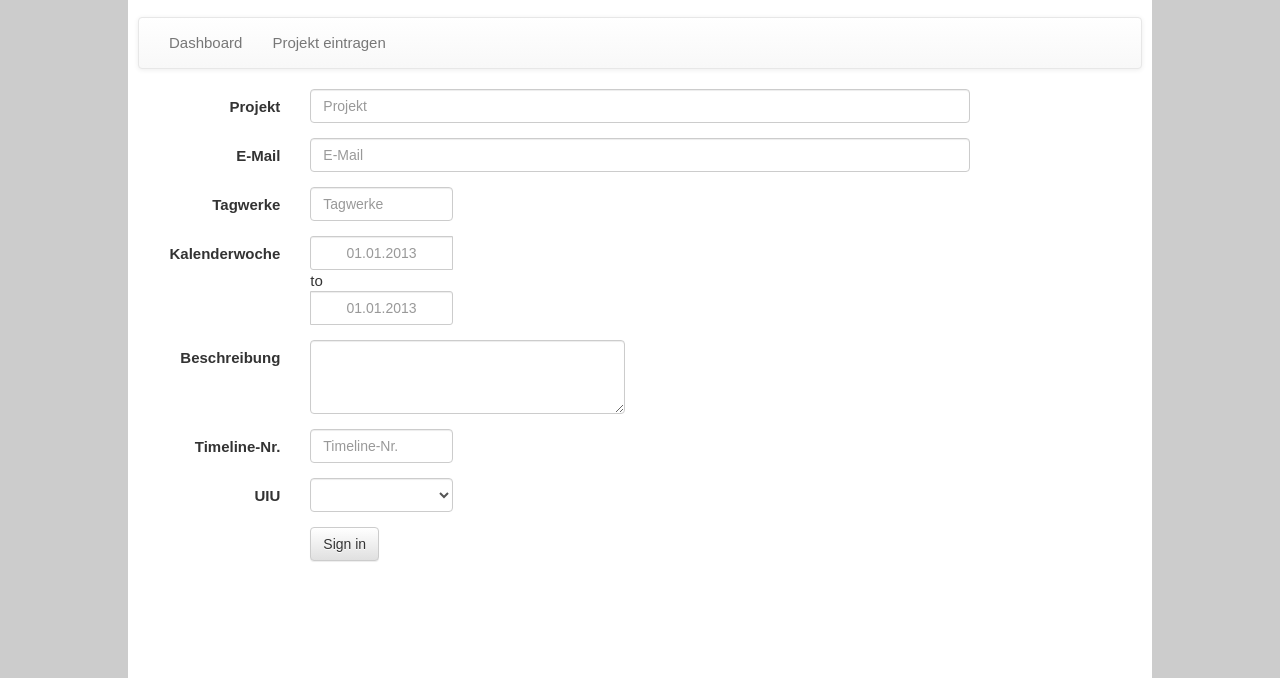
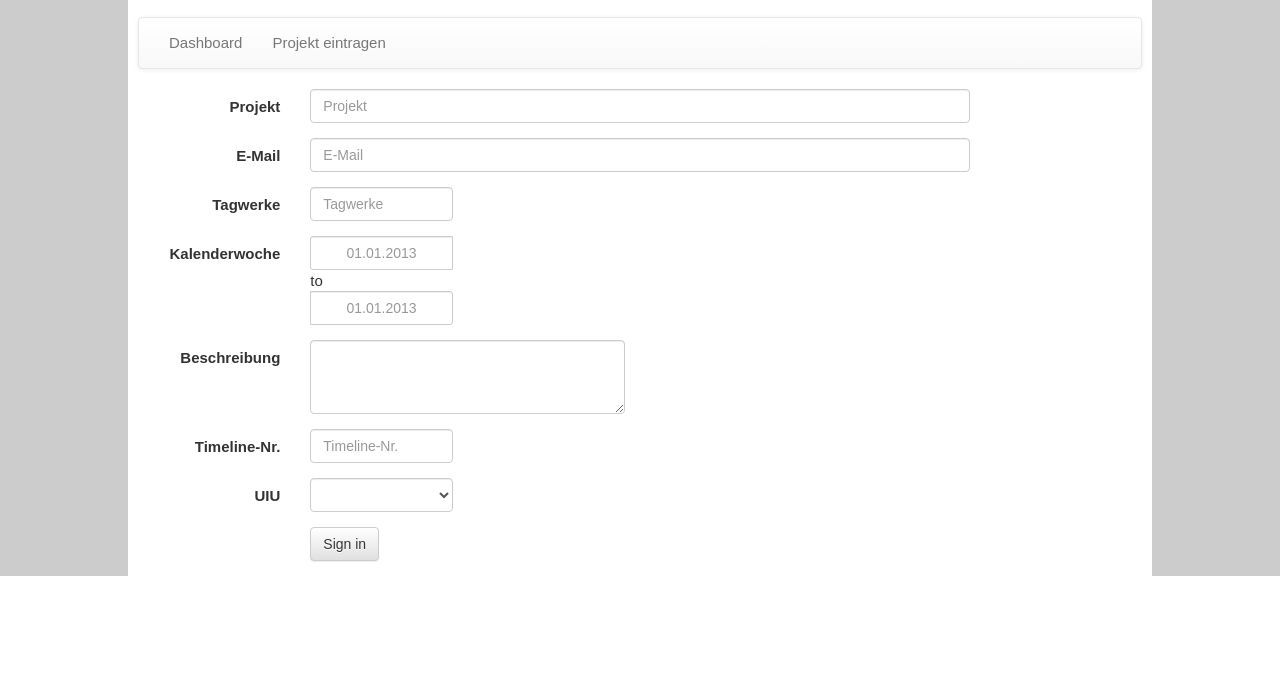
Before and after one commit to timomayer/sirstaffalot, a website: page public/forms.html in a window 1280 px wide. Shown: the part 122-800 px from the top of the page. Drawn offline with Linux system fonts and the light colour scheme.

Commit message:
Merge origin/master
Conflicts:
	public/resources/css/layout.css

```diff
--- a/public/resources/css/layout.css
+++ b/public/resources/css/layout.css
@@ -14,9 +14,12 @@
 	box-sizing: border-box;
 }
 
-body,
-html {
-	height: 100%;
+html,
+body {
+	min-height: 100%;
+}
+
+body {
 	background-color: #ccc;
 }
 
```
